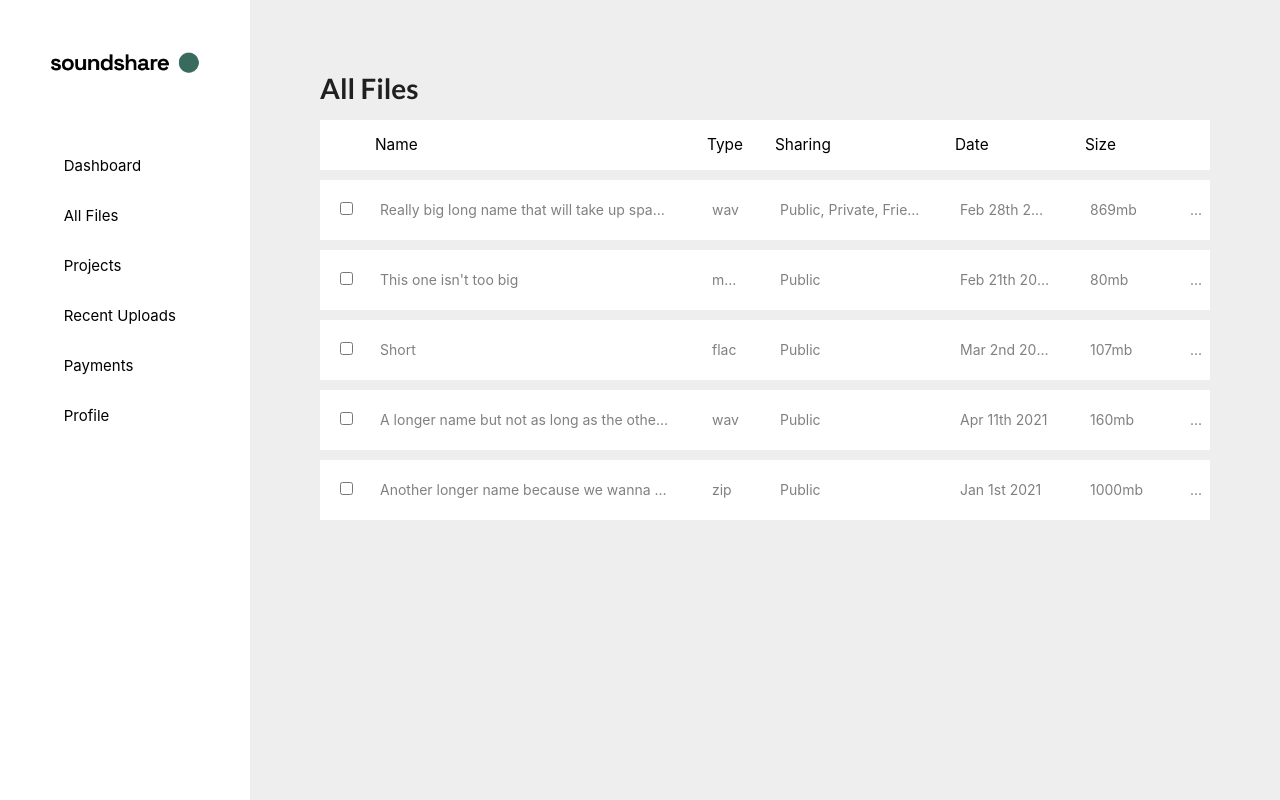
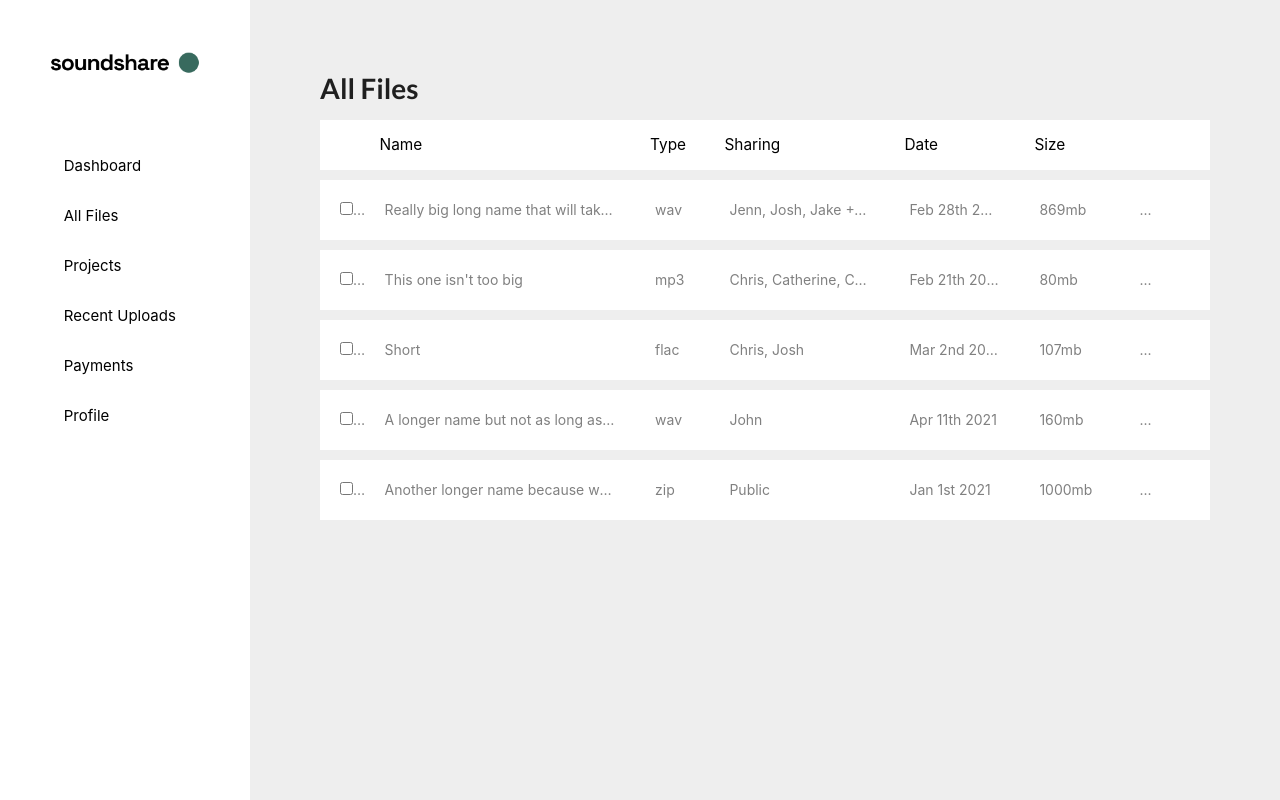
Before and after one commit to christorepl/soundshare, a React (Create React App) app: page /allfiles in a window 1280 px wide. Built offline with nearby package versions, Linux system fonts and the light colour scheme.

Commit message:
conditional rendering on file tables
shared column now has conditional rendering

```diff
--- a/src/App.css
+++ b/src/App.css
@@ -4,7 +4,7 @@ table {
   /* These are just initial values which are overriden using JavaScript when a column is resized */
   grid-template-columns:
     minmax(40px, 0.33fr)
-    minmax(170px, 10fr)
+    minmax(150px, 2fr)
     minmax(68px, 0.55fr)
     minmax(180px, 1fr)
     minmax(130px, 0.05fr)
--- a/src/App.js
+++ b/src/App.js
@@ -40,35 +40,35 @@ const fileItems = [
     name:
       "Really big long name that will take up space because it's a big long nameeeeeeeeeee",
     type: "wav",
-    sharing: "Public, Private, Friends",
+    sharing: ["Jenn", "Josh", "Jake", "Jeff", "Jasmine"],
     size: "869mb",
     date: "Feb 28th 2021",
   },
   {
     name: "This one isn't too big",
     type: "mp3",
-    sharing: "Public",
+    sharing: ["Chris", "Catherine", "Casper"],
     size: "80mb",
     date: "Feb 21th 2021",
   },
   {
     name: "Short",
     type: "flac",
-    sharing: "Public",
+    sharing: ["Chris", "Josh"],
     size: "107mb",
     date: "Mar 2nd 2021",
   },
   {
     name: "A longer name but not as long as the other one",
     type: "wav",
-    sharing: "Public",
+    sharing: ["John"],
     size: "160mb",
     date: "Apr 11th 2021",
   },
   {
     name: "Another longer name because we wanna see it",
     type: "zip",
-    sharing: "Public",
+    sharing: ["Public"],
     size: "1000mb",
     date: "Jan 1st 2021",
   },
--- a/src/Components/AllFiles/AllFiles.js
+++ b/src/Components/AllFiles/AllFiles.js
@@ -11,7 +11,13 @@ const AllFiles = ({ fileItems }) => {
               </td>
               <td>{item.name}</td>
               <td>{item.type}</td>
-              <td>{item.sharing}</td>
+              <td>
+                {item.sharing.length >= 4
+                  ? `${item.sharing[0]}, ${item.sharing[1]}, ${
+                      item.sharing[2]
+                    } +${item.sharing.length - 3} more`
+                  : item.sharing.join(", ")}
+              </td>
               <td>{item.date}</td>
               <td>{item.size}</td>
               <td>...</td>
```
